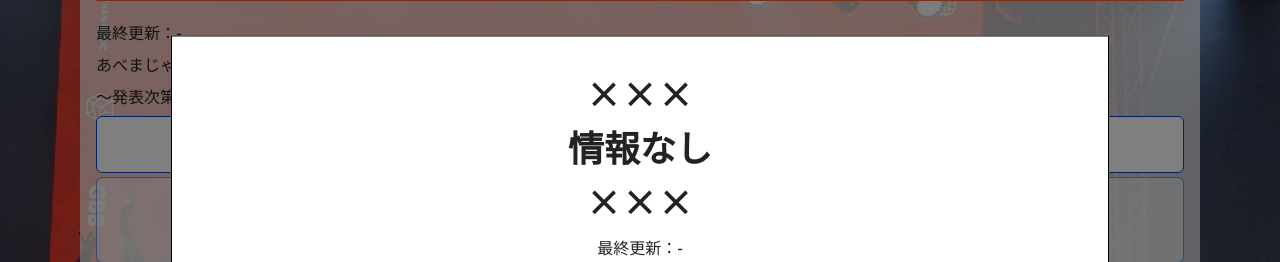
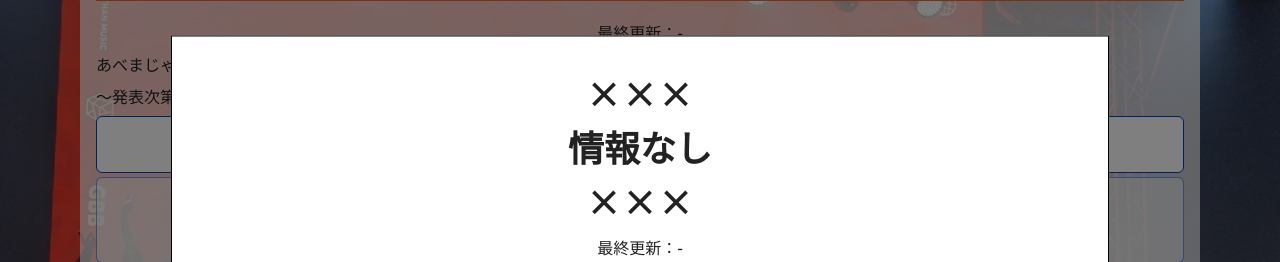
Before and after one commit to shumizu418128/gbbinfo2.0, a Flask app: template app/templates/2024/stream.html in a window 1280 px wide. Shown: the part 165-427 px from the top of the page. Run offline with Flask 3, Linux system fonts and the light colour scheme; the template is opened without the code that fills it, so the values that code supplies are empty.

Commit message:
最終更新日が左寄りだったので修正

```diff
--- a/app/templates/2024/stream.html
+++ b/app/templates/2024/stream.html
@@ -22,13 +22,13 @@
   <button type="button" onclick="closePopup()">閉じる</button>
 </div>
 
-<p id="last-deploy-date2"></p>
-<!-- TODO: 更新したらこの表示を消す -->
+<div style="text-align: center;">
+  <p id="last-deploy-date2"></p>
+</div>
 
 <p>あべまじゃね？しらんけど。</p>
 <p>～発表次第更新～</p>
 
-<!-- TODO: 更新したらこの表示を消す -->
 <div class="button-container">
   <a href="/{{ year }}/top?scroll=contact"><button>お問い合わせ</button></a>
 </div>
```
